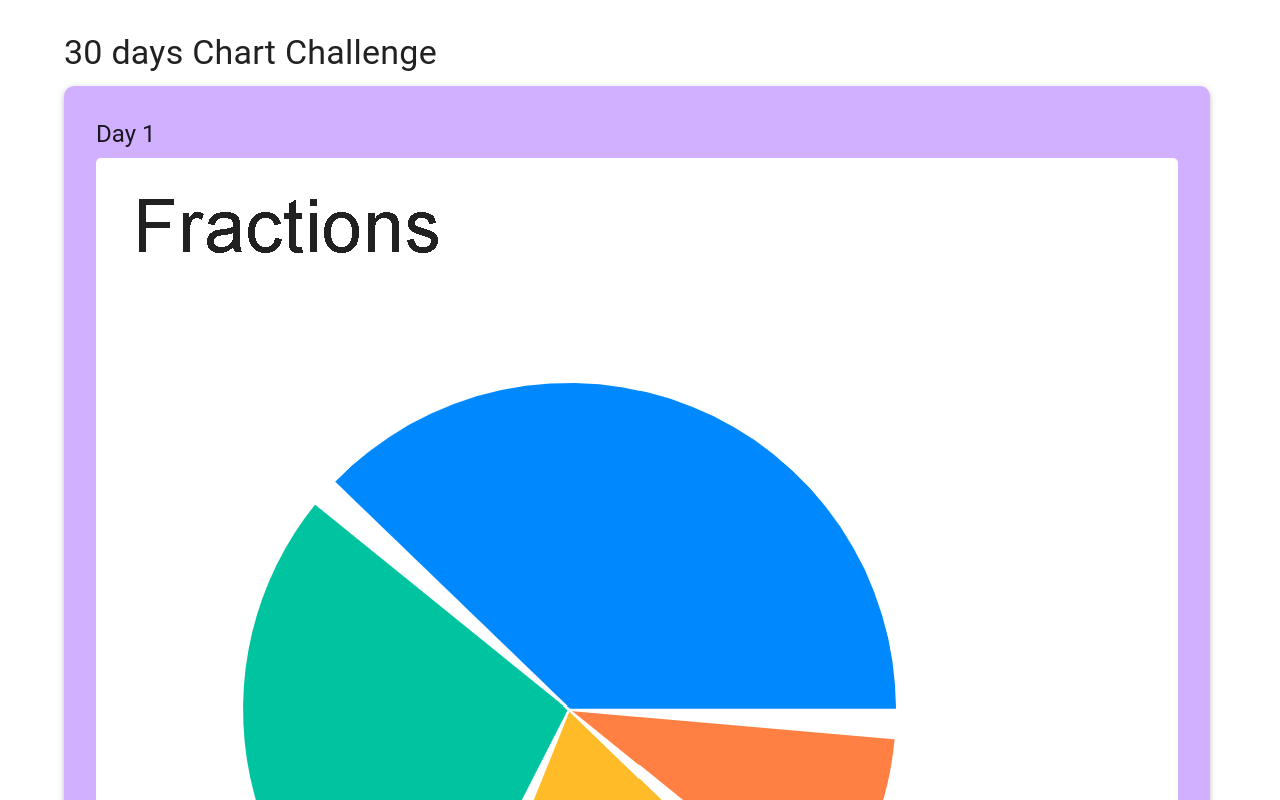
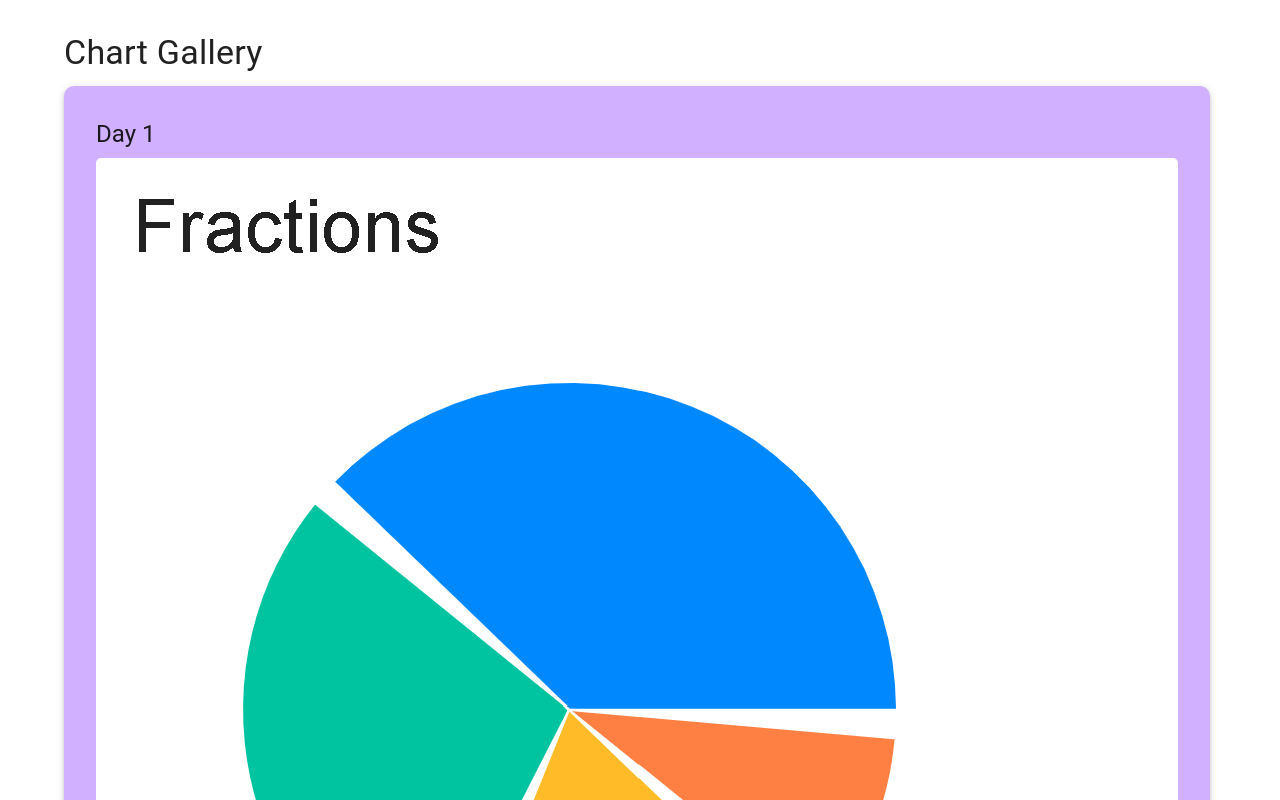
Before and after one commit to archeana/30dayschart2025, a Next.js app: page / in a window 1280 px wide. Shown: the top 800 px of the page. Built offline with nearby package versions, Linux system fonts and the light colour scheme.

Commit message:
feat:  link to detail page

```diff
--- a/app/page.tsx
+++ b/app/page.tsx
@@ -1,24 +1,29 @@
+"use client";
 
 import { Container, Typography } from "@mui/material";
 import ChartCard from "./components/ChartCard";
 import { chartData } from "./data/charts";
 import Grid from "@mui/material/Grid";
+import Link from "next/link";
 
 export default function Home() {
   return (
     <>
       <Container sx={{ py: 4 }}>
         <Typography variant="h4" gutterBottom>
-          30 days Chart Challenge
+          Chart Gallery
         </Typography>
         <Grid container spacing={3}>
           {chartData.map((chart) => (
             <Grid key={chart.id}>
-              <ChartCard
-                {...chart}
-                description={chart.description || "Default description"}
-                chartImage={chart.image || "default-image-url"}
-              />
+              {/* Wrap the chart card with a Link to the chart detail page */}
+              <Link href={`/charts/${chart.id}`} passHref>
+                <ChartCard
+                  {...chart}
+                  description={chart.description || "Default description"}
+                  chartImage={chart.image || "default-image-url"}
+                />
+              </Link>
             </Grid>
           ))}
         </Grid>
```
